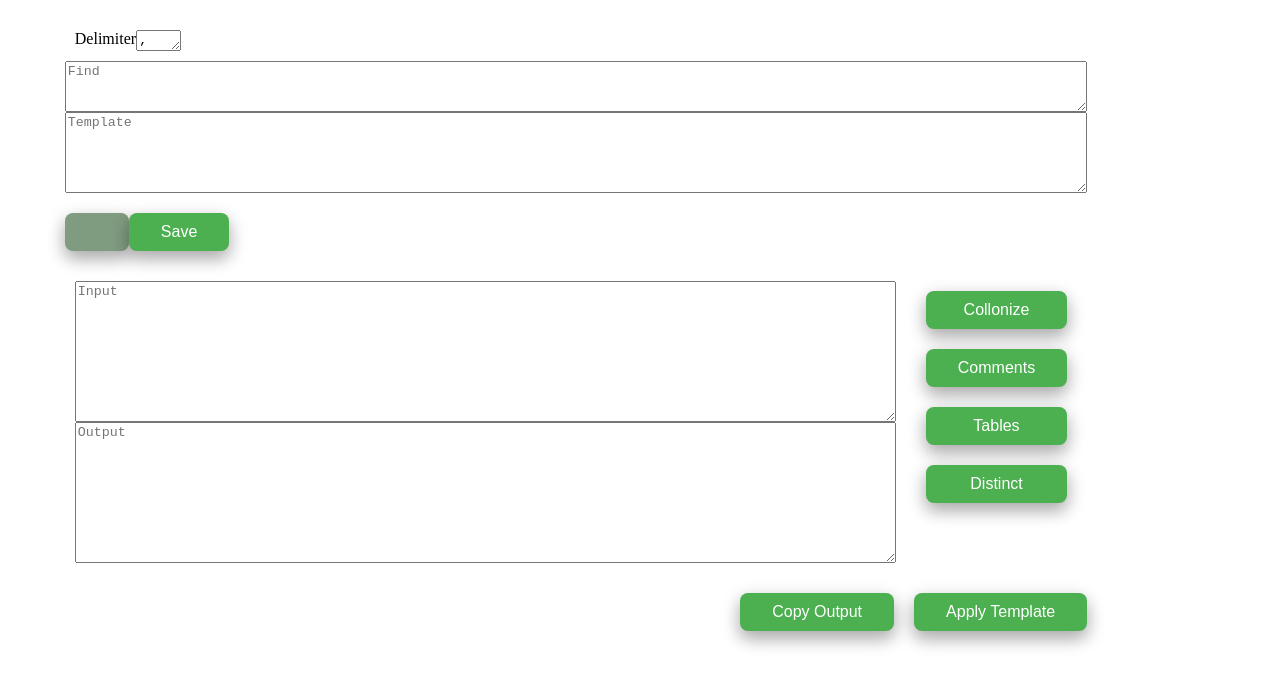
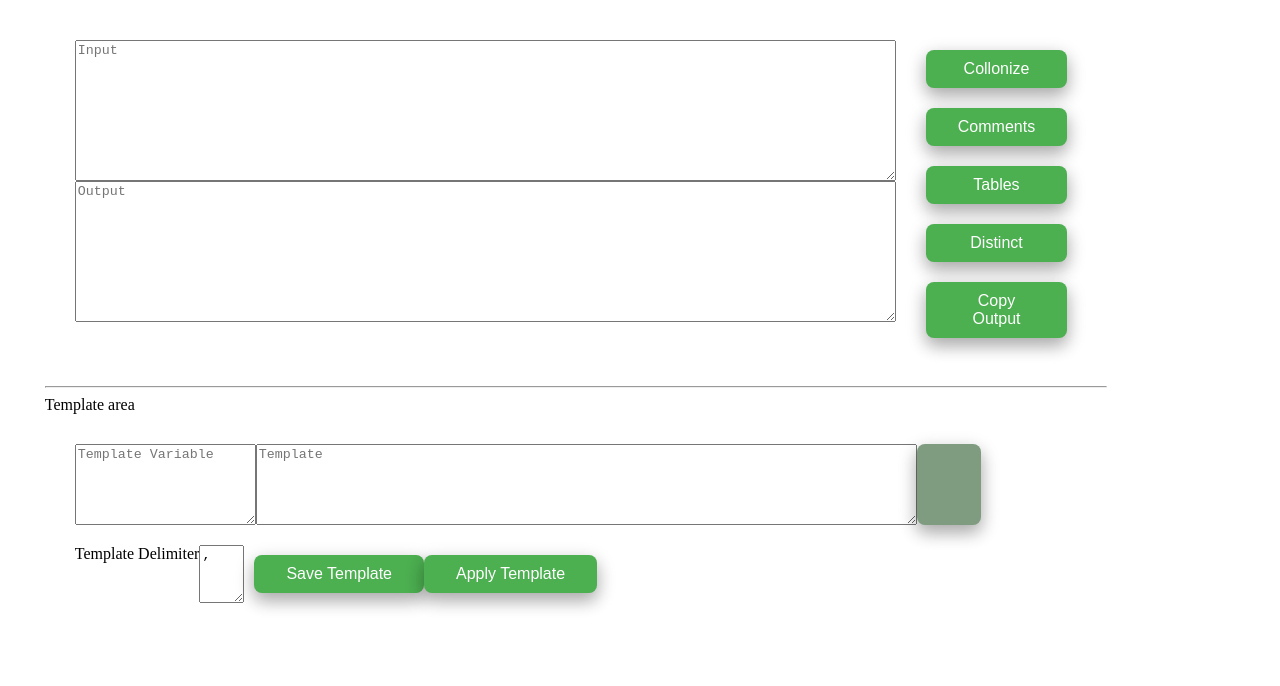
Before and after one commit to mrdhiraj/mrdhiraj.github.io, a plain HTML site: page index.html in a window 1280 px wide. Drawn offline with Linux system fonts and the light colour scheme.

Commit message:
new design

```diff
--- a/index.html
+++ b/index.html
@@ -25,42 +25,51 @@
 <body>
     <div class='container'>
         <div class='ver'>
-            <div class="hor">
-            <label>Delimiter</label>
-            <textarea rows="1" cols="3" id="delimitertxt" placeholder="Delimiter">,</textarea>
-        </div>
-            <textarea rows="3" cols="20" id="findtxt" placeholder="Find"></textarea>
-
-            <textarea rows=5 cols="80" id="templatetxt" placeholder="Template"></textarea>
-
-        </div>
-        <div class = 'hor'>
-            <div id="templates" class='template'></div>
-            <button id="btnSaveTemplate">Save</button>
-       </div>
             <div class='hor'>
-
-            <div class = 'ver'>
+                <div class='ver'>
                     <textarea rows="9" cols="100" width=100% id="mainttxt" placeholder="Input"></textarea>
                     <textarea rows="9" width=100% id="outtxt" placeholder="Output"></textarea>
                 </div>
-             <div class ='ver'>
+                <div class='ver'>
                     <button class="top" id="btnCollon">Collonize</button>
                     <button class="top" id="btnComments">Comments</button>
                     <button class="top" id="btnTables">Tables</button>
                     <button class="top" id="btnDistinct">Distinct</button>
+                    <button class="top" id="btncopy">Copy Output</button>
+                </div>
             </div>
 
         </div>
-        <div>
-        <button class="bottom" id="btnReplace">Apply Template</button>
-        <button class="bottom" id="btncopy">Copy Output</button>
+        <hr>
+        Template area
+        <div class='ver'>
+
+            <div class='ver'>
+                <div class='hor'>
+                    <textarea rows="3" cols="20" id="findtxt" placeholder="Template Variable"></textarea>
+                    <textarea rows=5 cols="80" id="templatetxt" placeholder="Template"></textarea>
+                    <div id="templates" class='template'></div>
+                </div>
+                <div class="hor">
+
+                    <label>Template Delimiter</label>
+                    <textarea rows="1" cols="3" id="delimitertxt" placeholder="Delimiter">,</textarea>
+
+                    <div class='hor'>
+
+                        <button id="btnSaveTemplate">Save Template</button>
+                        <button id="btnReplace">Apply Template</button>
                     </div>
                 </div>
 
-    <script src="standardFunctions.js"></script>
+            </div>
+        </div>
+    </div>
+
+
     <script src="textParser.js"></script>
     <script src="script.js"></script>
+    <script src="standardFunctions.js"></script>
+</body>
 
-</body>
 </html>
--- a/mystyle.css
+++ b/mystyle.css
@@ -85,6 +85,8 @@ button:hover {
     font-size: 12px;
     border-radius: 8px;
     box-shadow: 0 8px 16px 0 rgba(0,0,0,0.2), 0 6px 20px 0 rgba(0,0,0,0.19);
+    display: flex;
+    flex-direction: column;
 }
 
 .template:hover {
```
Also changed, not shown: 20240315after.png (added), 20240315before.png (added). Lines whose indentation alone changed are shown as unchanged.
